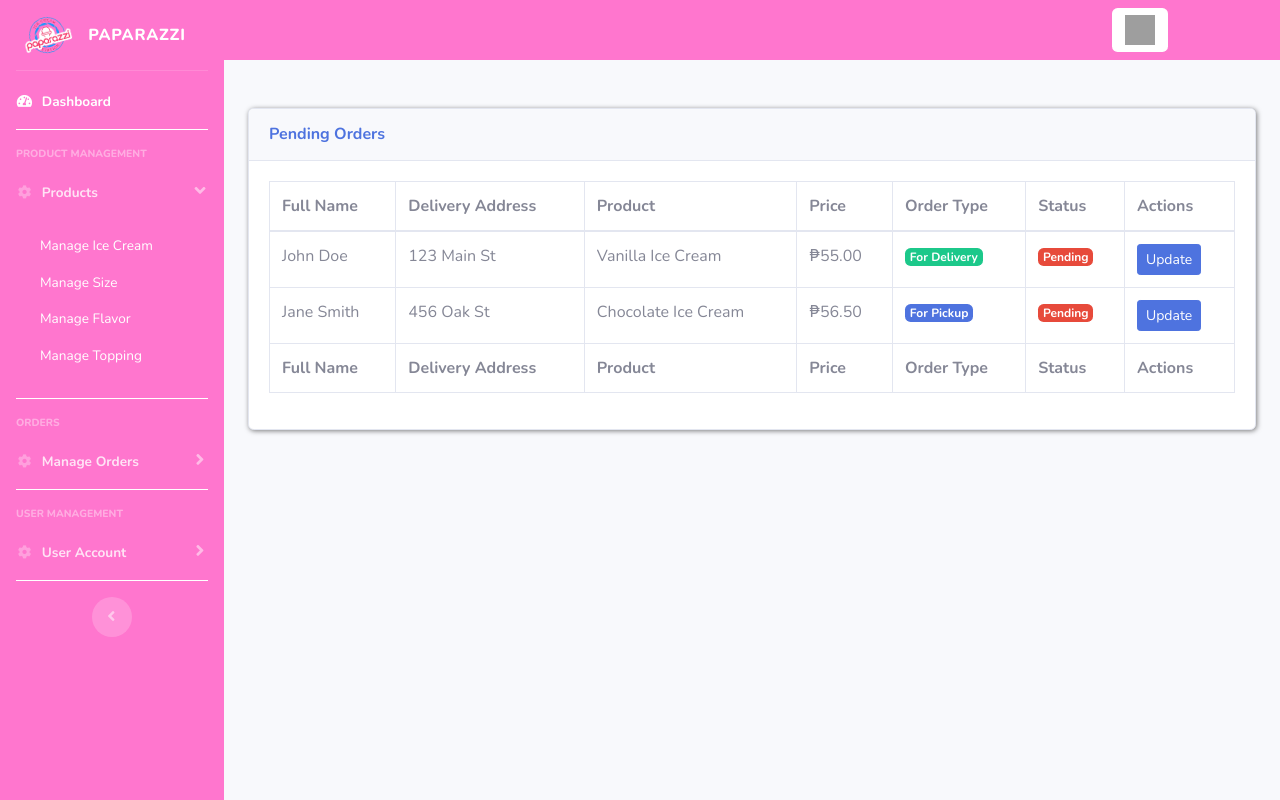
After one commit to kennethadwa/ice-cream-shop, a PHP site: page /admin/pending_orders.php in a window 1280 px wide. The commit adds this page. Run offline with PHP 8.4, Linux system fonts and the light colour scheme; grey boxes are pictures that could not be loaded.

Commit message:
added pending

```diff
--- a/admin/cards/card3.php
+++ b/admin/cards/card3.php
@@ -64,7 +64,7 @@
         <div class="blueberry-card-body">
             <div class="row no-gutters align-items-center">
                 <div class="col mr-2">
-                    <div class="text-xs font-weight-bold text-white text-uppercase mb-1">Tasks</div>
+                    <div class="text-xs font-weight-bold text-white text-uppercase mb-1">Completed Orders</div>
                     <div class="row no-gutters align-items-center">
                         <div class="col-auto">
                             <div class="h5 mb-0 mr-3 font-weight-bold text-white">50%</div>
--- a/admin/cards/card4.php
+++ b/admin/cards/card4.php
@@ -54,7 +54,7 @@
             <div class="row no-gutters align-items-center">
                 <div class="col mr-2">
                     <div class="text-xs font-weight-bold text-white text-uppercase mb-1">
-                        Pending Requests
+                        Pending Orders
                     </div>
                     <div class="h5 mb-0 font-weight-bold text-white">18</div>
                 </div>
--- a/admin/login.php
+++ b/admin/login.php
@@ -122,10 +122,6 @@
                                             <i class="fab fa-facebook-f fa-fw"></i> Login with Facebook
                                         </a>
                                     </form>
-                                    <hr>
-                                    <div class="text-center">
-                                        <a class="small" href="forgot_password.php">Forgot Password?</a>
-                                    </div>
                                 </div>
                             </div>
                         </div>
--- /dev/null
+++ b/admin/pending_orders.php
@@ -0,0 +1,118 @@
+<!DOCTYPE html>
+<html lang="en">
+
+<head>
+    <meta charset="utf-8">
+    <meta http-equiv="X-UA-Compatible" content="IE=edge">
+    <meta name="viewport" content="width=device-width, initial-scale=1, shrink-to-fit=no">
+    <title>Pending Orders</title>
+
+    <!-- Custom fonts for this template -->
+    <link href="vendor/fontawesome-free/css/all.min.css" rel="stylesheet" type="text/css">
+    <link href="https://fonts.googleapis.com/css?family=Nunito:200,200i,300,300i,400,400i,600,600i,700,700i,800,800i,900,900i" rel="stylesheet">
+
+    <!-- Custom styles for this template -->
+    <link href="css/sb-admin-2.min.css" rel="stylesheet">
+
+    <!-- Custom styles for this page -->
+    <link href="vendor/datatables/dataTables.bootstrap4.min.css" rel="stylesheet">
+</head>
+
+<body id="page-top">
+    <!-- Page Wrapper -->
+    <div id="wrapper">
+        <!-- Sidebar -->
+        <?php include('sidebar.php'); ?>
+
+        <!-- Content Wrapper -->
+        <div id="content-wrapper" class="d-flex flex-column">
+            <!-- Navbar -->
+            <?php include('navbar.php'); ?>
+
+            <!-- Main Content -->
+            <div id="content">
+                <!-- Begin Page Content -->
+                <div class="container-fluid mt-5">
+                    <!-- DataTable Example -->
+                    <div class="card mb-4" style="box-shadow: 1px 1px 5px rgba(0,0,0,0.5);">
+                        <div class="card-header py-3">
+                            <h6 class="m-0 font-weight-bold text-primary">Pending Orders</h6>
+                        </div>
+                        <div class="card-body">
+                            <div class="table-responsive">
+                                <table class="table table-bordered" id="dataTable" width="100%" cellspacing="0">
+                                    <thead>
+                                        <tr>
+                                            <th>Full Name</th>
+                                            <th>Delivery Address</th>
+                                            <th>Product</th>
+                                            <th>Price</th>
+                                            <th>Order Type</th>
+                                            <th>Status</th>
+                                            <th>Actions</th>
+                                        </tr>
+                                    </thead>
+                                    <tfoot>
+                                        <tr>
+                                            <th>Full Name</th>
+                                            <th>Delivery Address</th>
+                                            <th>Product</th>
+                                            <th>Price</th>
+                                            <th>Order Type</th>
+                                            <th>Status</th>
+                                            <th>Actions</th>
+                                        </tr>
+                                    </tfoot>
+                                    <tbody>
+                                        <tr>
+                                            <td>John Doe</td>
+                                            <td>123 Main St</td>
+                                            <td>Vanilla Ice Cream</td>
+                                            <td>₱55.00</td>
+                                            <td><span class="badge badge-success">For Delivery</span></td>
+                                            <td><span class="badge badge-danger">Pending</span></td>
+                                            <td>
+                                                <a href="edit_pending_order.php" class="btn btn-primary btn-sm">Update</a>
+                                            </td>
+                                        </tr>
+                                        <tr>
+                                            <td>Jane Smith</td>
+                                            <td>456 Oak St</td>
+                                            <td>Chocolate Ice Cream</td>
+                                            <td>₱56.50</td>
+                                            <td><span class="badge badge-primary">For Pickup</span></td>
+                                            <td><span class="badge badge-danger">Pending</span></td>
+                                            <td>
+                                                <a href="edit_pending_order.php" class="btn btn-primary btn-sm">Update</a>
+                                            </td>
+                                        </tr>
+                                    </tbody>
+                                </table>
+                            </div>
+                        </div>
+                    </div>
+                </div>
+                <!-- End of Page Content -->
+            </div>
+            <!-- End of Main Content -->
+        </div>
+        <!-- End of Content Wrapper -->
+    </div>
+    <!-- End of Page Wrapper -->
+
+    <!-- Bootstrap core JavaScript -->
+    <script src="vendor/jquery/jquery.min.js"></script>
+    <script src="vendor/bootstrap/js/bootstrap.bundle.min.js"></script>
+
+    <!-- Core plugin JavaScript -->
+    <script src="vendor/jquery-easing/jquery.easing.min.js"></script>
+
+    <!-- Custom scripts for all pages -->
+    <script src="js/sb-admin-2.min.js"></script>
+
+    <!-- Page level plugins -->
+    <script src="vendor/datatables/jquery.dataTables.min.js"></script>
+    <script src="vendor/datatables/dataTables.bootstrap4.min.js"></script>
+</body>
+
+</html>
--- a/admin/sidebar.php
+++ b/admin/sidebar.php
@@ -58,7 +58,7 @@
                     <i class="fas fa-fw fa-cog"></i>
                     <span>Products</span>
                 </a>
-                <div id="collapseTwo" class="core collapse show" aria-labelledby="headingTwo" data-parent="#accordionSidebar">
+                <div id="collapseTwo" class="core collapse show" aria-labelledby="headingTwo" data-parent="#accordionSidebar" style="background: #FF76CE;">
                     <div class="core py-2 collapse-inner rounded" style="background-color: transparent;">
                         <a class="collapse-item" href="manage_ice_cream.php" style="color: white;">Manage Ice Cream</a>
                         <a class="collapse-item" href="manage_size.php" style="color: white;">Manage Size</a>
@@ -72,6 +72,31 @@
             <!-- Divider -->
             <hr class="sidebar-divider" style="background:white;">
 
+
+            <!-- Heading -->
+            <div class="sidebar-heading">
+                Orders
+            </div>
+
+            <!-- Nav Item - Pages Collapse Menu -->
+            <li class="nav-item">
+                <a class="nav-link collapsed" href="#" data-toggle="collapse" data-target="#orders"
+                    aria-expanded="true" aria-controls="collapseTwo">
+                    <i class="fas fa-fw fa-cog"></i>
+                    <span>Manage Orders</span>
+                </a>
+                <div id="orders" class="collapse" aria-labelledby="headingTwo" data-parent="#accordionSidebar" style="background: #FF76CE;">
+                    <div class="py-2 collapse-inner rounded">
+                        <a class="collapse-item" href="pending_orders.php" style="color: #FF204E;">Pending Orders</a>
+                        <a class="collapse-item" href="completed_orders.php" style="color: white;">Completed Orders</a>
+                    </div>
+                </div>
+            </li>
+
+            <!-- Divider -->
+            <hr class="sidebar-divider" style="background:white;">
+
+
             <!-- Heading -->
             <div class="sidebar-heading">
                 User Management
@@ -84,8 +109,8 @@
                     <i class="fas fa-fw fa-cog"></i>
                     <span>User Account</span>
                 </a>
-                <div id="userAccount" class="collapse" aria-labelledby="headingTwo" data-parent="#accordionSidebar" >
-                    <div class="py-2 collapse-inner rounded" style="background-color: transparent;">
+                <div id="userAccount" class="collapse" aria-labelledby="headingTwo" data-parent="#accordionSidebar" style="background: #FF76CE;">
+                    <div class="py-2 collapse-inner rounded">
                         <a class="collapse-item" href="customer_account.php" style="color: #FF204E;">Customer</a>
                         <a class="collapse-item" href="admin_account.php" style="color: white;">Admin</a>
                     </div>
```
Also changed, not shown: admin/completed_orders.php (added, +114 -0 lines), admin/edit_pending_order.php (added, +103 -0 lines), signup.php (+4 -7 lines).
